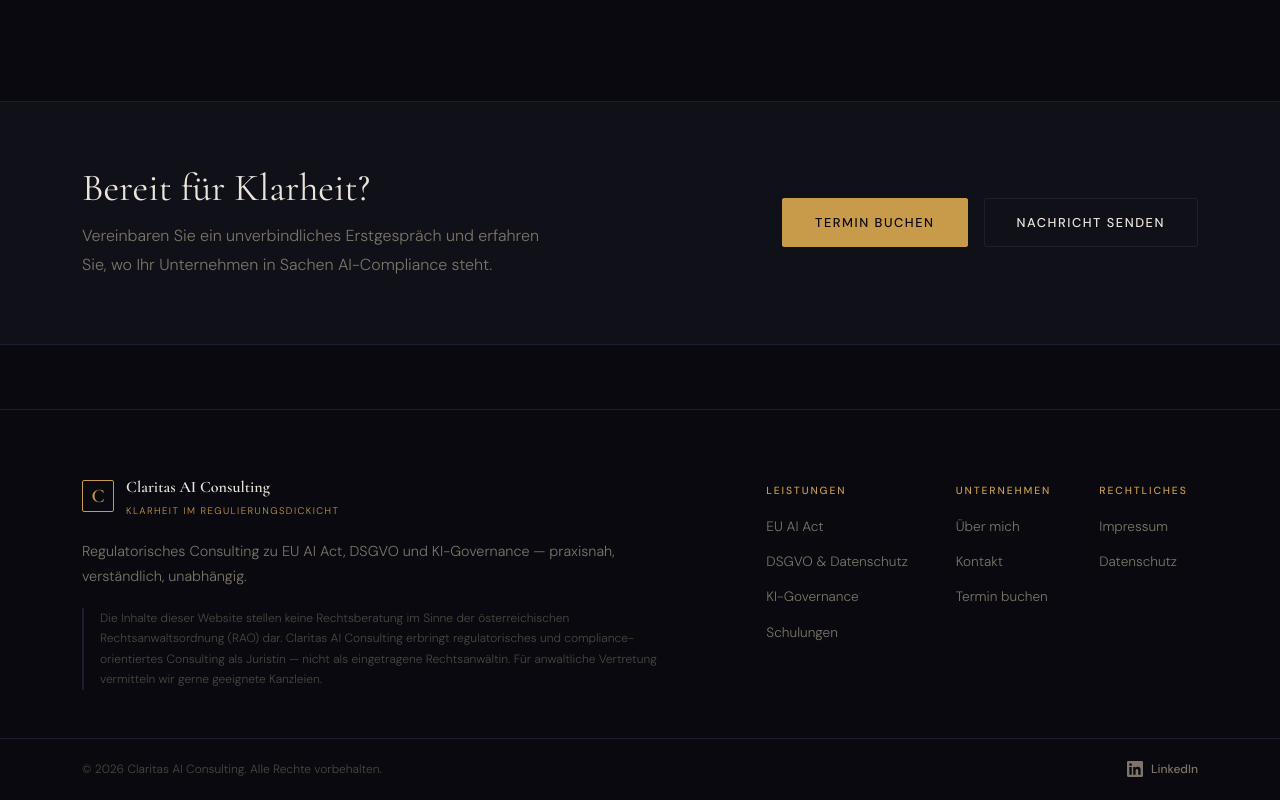
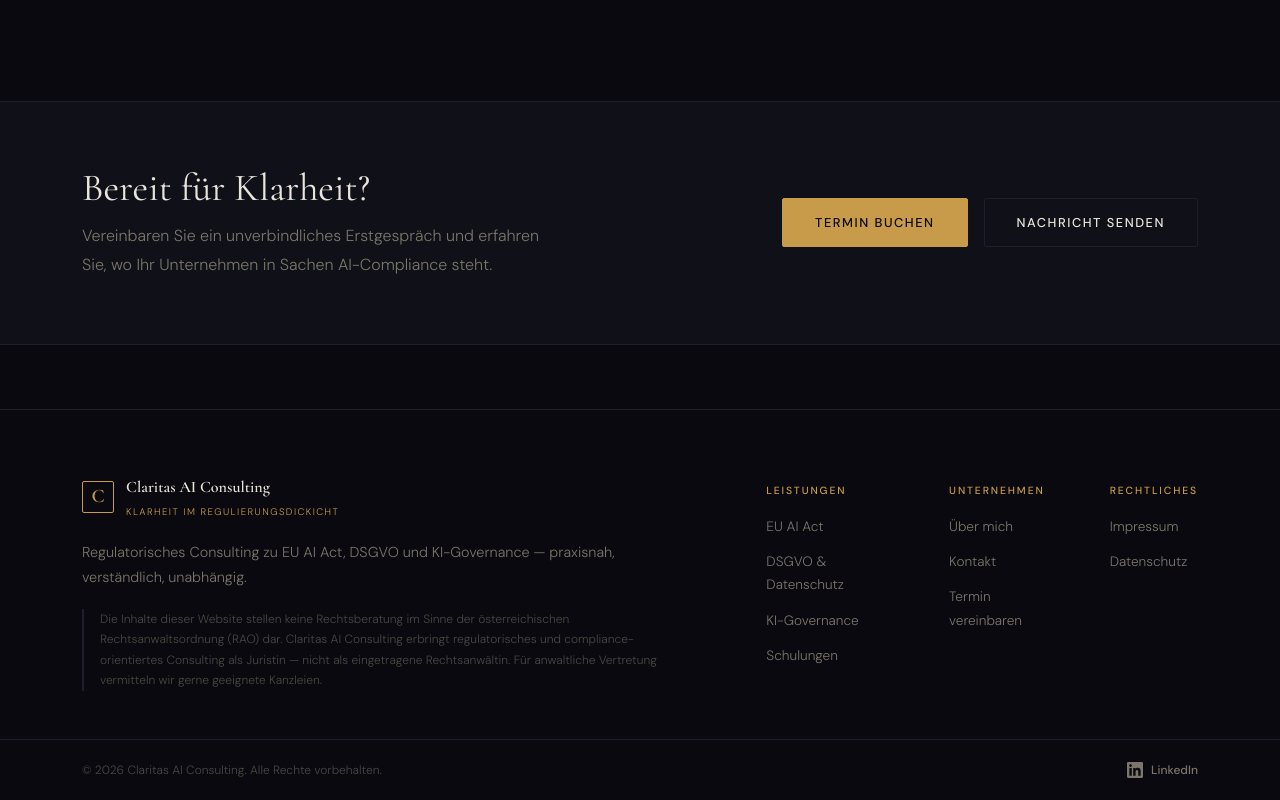
Before and after one commit to SimplyLiz/martyna-consulting, an Astro site: page / in a window 1280 px wide. Shown: the part 3523-4323 px from the top of the page. Built offline with nearby package versions, Linux system fonts and the light colour scheme; Astro itself is replaced by a stand-in of ours; no server answers.

Commit message:
rename termin vereinbaren

```diff
--- a/src/components/Footer.astro
+++ b/src/components/Footer.astro
@@ -8,7 +8,7 @@
     <div class="footer-brand">
       <div class="logo-wrap">
         <span class="logo-mark">C</span>
-        <div>
+        <div class="logo-text">
           <span class="logo-name">Claritas AI Consulting</span>
           <span class="logo-tagline">Klarheit im Regulierungsdickicht</span>
         </div>
@@ -38,7 +38,7 @@
         <span class="footer-col-title">Unternehmen</span>
         <a href="/ueber-martyna">Über mich</a>
         <a href="/kontakt">Kontakt</a>
-        <a href="/termin">Termin buchen</a>
+        <a href="/termin">Termin vereinbaren</a>
       </div>
       <div class="footer-col">
         <span class="footer-col-title">Rechtliches</span>
@@ -96,8 +96,13 @@
     flex-shrink: 0;
   }
 
+  .logo-text {
+    display: flex;
+    flex-direction: column;
+    gap: 3px;
+  }
+
   .logo-name {
-    display: block;
     font-family: var(--font-display);
     font-size: 1rem;
     font-weight: 600;
@@ -105,12 +110,10 @@
   }
 
   .logo-tagline {
-    display: block;
     font-size: 0.6rem;
     letter-spacing: 0.15em;
     text-transform: uppercase;
     color: var(--gold);
-    margin-top: 2px;
   }
 
   .footer-desc {
```
